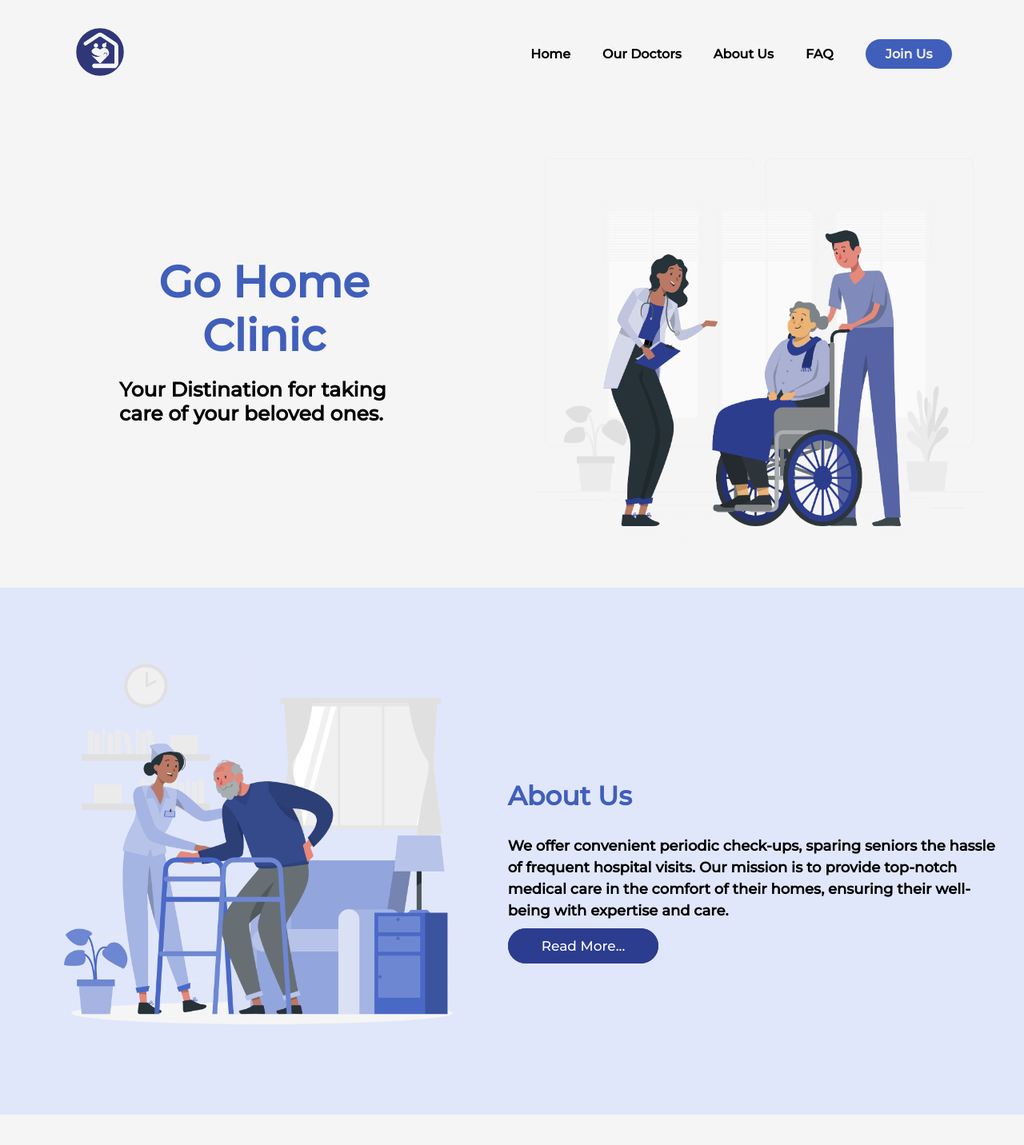
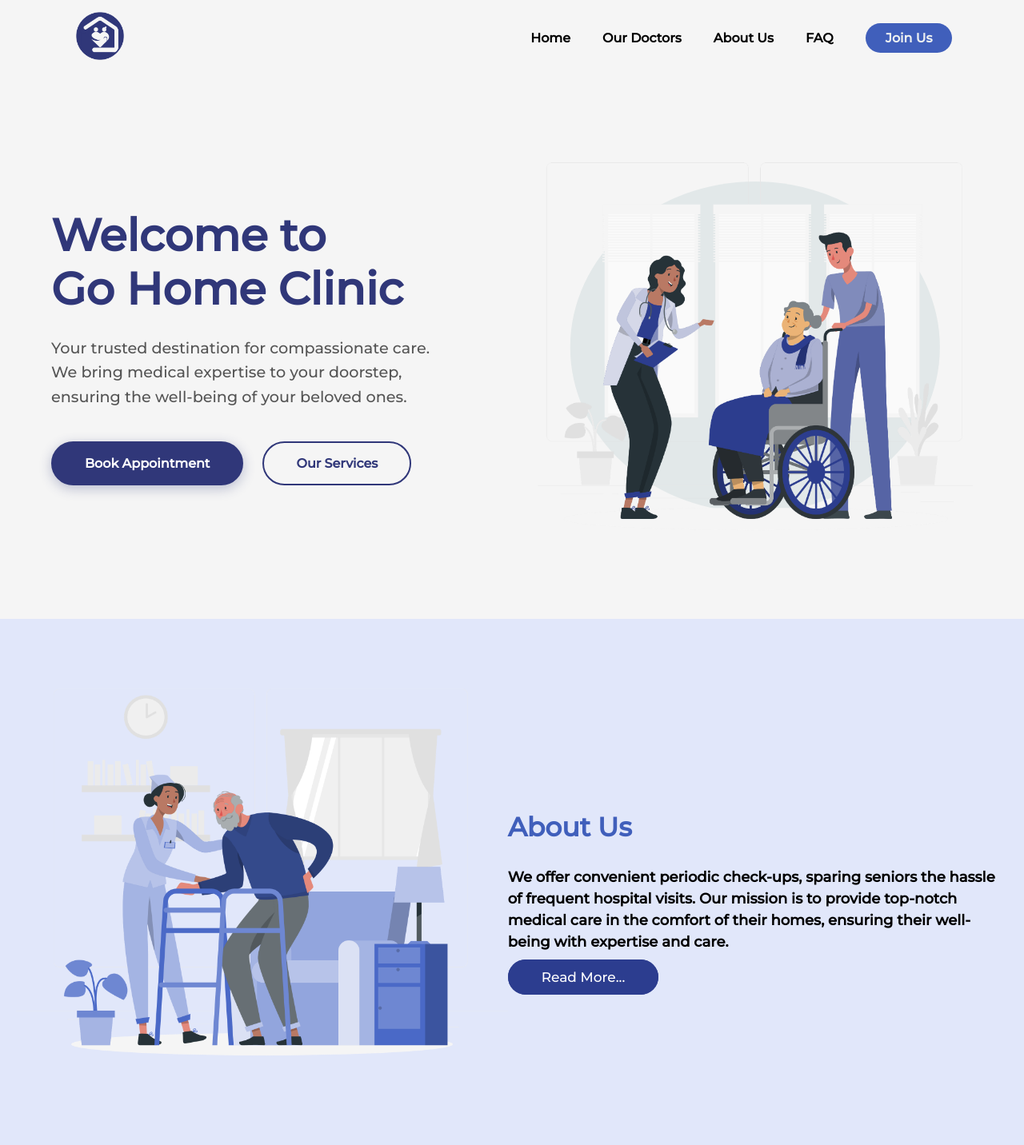
Before and after one commit to EngAboodSDev/go-home-clinic, a PHP site: page / in a window 1280 px wide. Shown: the top 1432 px of the page at 80% size. Run offline with PHP 8.4, Linux system fonts and the light colour scheme; some libraries are stand-ins or nearby versions.

Commit message:
refactor: Update and revamp  Intro section and navigation styles

```diff
--- a/Index.php
+++ b/Index.php
@@ -36,18 +36,22 @@ if (isset($_GET['dout']) && is_numeric($_GET['dout'])) {
 <body>
     <?php require_once('navbar.php'); ?>
     <section class="intro" id="intro">
-        <div id="intro-info">
-            <div>
-                <h1>Go Home Clinic</h1>
-                <div id="intro-tag-btn">
-                    <span>Your Distination for taking care of your beloved ones.</span>
-
+        <div class="intro-content">
+            <div class="intro-text">
+                <h1>Welcome to <br> Go Home Clinic</h1>
+                <p>Your trusted destination for compassionate care. We bring medical expertise to your doorstep,
+                    ensuring the well-being of your beloved ones.</p>
+                <div class="intro-actions">
+                    <a href="BookAbo.php" class="cta-btn primary-btn">Book Appointment</a>
+                    <a href="#services" class="cta-btn secondary-btn">Our Services</a>
                 </div>
             </div>
+            <div class="intro-image">
+                <div class="image-wrapper">
+                    <img src="imgs/Medical care-rafiki.png" alt="Medical Care" class="floating-img" />
+                    <div class="circle-bg"></div>
                 </div>
-
-        <div id="Medical-img">
-            <img src="imgs/Medical care-rafiki.png" alt="Medical-img" title=" Medical-img" />
+            </div>
         </div>
     </section>
     <section id="about_us">
--- a/css/navstyles.css
+++ b/css/navstyles.css
@@ -8,7 +8,7 @@ header  {
   display: flex;
   justify-content: flex-end;
   align-items: center;
-  padding: 30px 7%;
+  padding: 10px 7%;
   background-color: transparent;
 }
 
@@ -69,7 +69,7 @@ header  {
   height: 100%;
   width: 0;
   position: fixed;
-  z-index: 1;
+  z-index: 1000;
   left: 0;
   top: 0;
   background-color: white;
@@ -103,7 +103,7 @@ header  {
 }
 .overlay .close {
   position: absolute;
-  top: 20px;
+  top: 0px;
   right: 45px;
   font-size: 60px;
   color: #edf0f1;
--- a/css/newstyle.css
+++ b/css/newstyle.css
@@ -15,7 +15,6 @@ body .logbody {
   background-size: cover;
   background-position: center;
   background-repeat: no-repeat;
-
 }
 
 input[type="text"],
@@ -41,7 +40,6 @@ select {
   background-color: #e8eeef;
   color: black;
   box-shadow: 0 1px 0 rgba(0, 0, 0, 0.03) inset;
-
 }
 
 .sec {
@@ -102,12 +100,10 @@ position: relative;
 }
  */
 
-
 .AdminLogform {
   display: flex;
   justify-content: center;
   /* padding-top:  3rem; */
-
 }
 
 .logform {
@@ -115,7 +111,6 @@ position: relative;
   /* padding-top: 3rem; */
   flex-direction: column;
   align-items: center;
-
 }
 
 .sub_form {
@@ -125,7 +120,8 @@ position: relative;
   width: 60vh;
   height: 70vh;
   border-radius: 12px;
-  box-shadow: rgba(50, 50, 93, 0, 25) 0px 13px 27px -5px,
+  box-shadow:
+    rgba(50, 50, 93, 0, 25) 0px 13px 27px -5px,
     rgba(0, 0, 0, 0.459) 0px 8px 16px -8px;
   background-color: white;
 }
@@ -148,8 +144,7 @@ position: relative;
   margin-top: 8px;
 
   width: 250px;
-  background-color: #EAEEED;
-
+  background-color: #eaeeed;
 }
 
 .upper_form input:focus {
@@ -161,7 +156,6 @@ position: relative;
   text-decoration: none;
   color: black;
   margin-left: 12px;
-
 }
 
 .logforget:hover {
@@ -180,7 +174,6 @@ position: relative;
   background-color: #405fbb;
   /* font-weight: 600; */
   width: 100%;
-
 }
 
 .log_btn button:hover {
@@ -206,13 +199,10 @@ position: relative;
 
 /*   HERE IS THE SIGNIN     */
 .re_body {
-
   height: 120vh;
   background-size: cover;
   background-position: center;
   background-repeat: no-repeat;
-
-
 }
 
 .reg_form {
@@ -229,20 +219,18 @@ position: relative;
   width: 60vh;
   /* height: 110vh; */
   border-radius: 12px;
-  box-shadow: rgba(50, 50, 93, 0, 25) 0px 13px 27px -5px,
+  box-shadow:
+    rgba(50, 50, 93, 0, 25) 0px 13px 27px -5px,
     rgba(0, 0, 0, 0.459) 0px 8px 16px -8px;
   background-color: white;
   font-family: "Montserrat", sans-serif;
   /* font-family:Arial, Helvetica, sans-serif; */
   margin-top: 10px;
-
-
 }
 
 .re-sub-form label {
   color: #000000;
   font-size: 15px;
-
 }
 
 .re-sub-form p {
@@ -250,7 +238,6 @@ position: relative;
   opacity: 0.75;
   margin-top: 10px;
   font-family: "Montserrat", sans-serif;
-
 }
 
 .re_form input {
@@ -261,8 +248,7 @@ position: relative;
   margin-top: 10px;
   padding: 1px px;
   width: 250px;
-  background-color: #EAEEED;
-
+  background-color: #eaeeed;
 }
 
 .re_form input:focus {
@@ -282,7 +268,6 @@ position: relative;
   /* font-weight: 600; */
   width: 100%;
   font-family: "Montserrat", sans-serif;
-
 }
 
 .re_form button:hover {
@@ -310,19 +295,15 @@ position: relative;
 
   box-shadow: 0 -1px 0 rgba(255, 255, 255, 0.1) inset;
   margin-bottom: 10px;
-
 }
 
 .cancel:hover {
   background-color: #6e2929 !important;
-
 }
 
 .error-message {
-
   color: red;
   font-size: 13px;
-
 }
 
 /*  THERE IS THE HOME PAGE    */
@@ -330,70 +311,215 @@ html {
   scroll-behavior: smooth;
 }
 
-
-
+/* Hero Section Redesign */
 #intro {
+  /* background: linear-gradient(135deg, #f5f7fa 0%, #c3cfe2 100%); */
+  min-height: 85vh;
   display: flex;
-  padding: 20px;
-  text-align: right;
-  justify-content: space-between;
   align-items: center;
+  justify-content: center;
+  padding: 2rem 5%;
+  position: relative;
+  overflow: hidden;
+  text-align: left;
 }
 
-#intro div {
-  display: inline-block;
+.intro-content {
+  display: flex;
+  align-items: center;
+  justify-content: space-between;
+  width: 100%;
+  max-width: 1200px;
+  gap: 4rem;
 }
 
-#intro-info {
+.intro-text {
   flex: 1;
   text-align: left;
-  padding: 120px;
-
+  animation: fadeInLeft 1s ease-out;
 }
 
-#intro-info h1 {
+.intro-text h1 {
   font-family: "Montserrat", sans-serif;
-  /* font-family:Arial, Helvetica, sans-serif; */
-  font-size: 55px;
+  font-size: 3.5rem;
   font-weight: 800;
-  margin: 0px 0 10px;
-  color: #405fbb;
-
+  text-align: left;
+  color: #303779;
+  line-height: 1.2;
+  margin-bottom: 1.5rem;
 }
 
-#intro-info span {
-  font-family: "Montserrat", sans-serif;
-  /* font-family:system-ui, -apple-system, BlinkMacSystemFont, 'Segoe UI', Roboto, Oxygen, Ubuntu, Cantarell, 'Open Sans', 'Helvetica Neue', sans-serif; */
-  font-weight: 600;
-  padding: 9px;
-  font-size: 25px;
-  display: inline-flex;
-  margin-bottom: 10px;
+.intro-text p {
+  font-size: 1.2rem;
+  color: #555;
+  text-align: left;
+  margin-bottom: 2.5rem;
+  line-height: 1.6;
+  max-width: 500px;
+}
+
+.intro-actions {
+  display: flex;
+  gap: 1.5rem;
+}
+
+.cta-btn {
+  padding: 1rem 2.5rem;
+  border-radius: 50px;
+  font-weight: 700;
+  font-size: 1rem;
+  text-decoration: none;
+  transition: all 0.3s ease;
+  display: inline-block;
+  cursor: pointer;
+}
+
+.primary-btn {
+  background-color: #303779;
+  color: #fff;
+  box-shadow: 0 4px 15px rgba(48, 55, 121, 0.3);
+  border: 2px solid #303779;
+}
+
+.primary-btn:hover {
+  background-color: #262b60;
+  transform: translateY(-3px);
+  box-shadow: 0 8px 25px rgba(48, 55, 121, 0.4);
+}
+
+.secondary-btn {
+  background-color: transparent;
+  border: 2px solid #303779;
+  color: #303779;
+}
+
+.secondary-btn:hover {
+  background-color: #303779;
+  color: white;
+  transform: translateY(-3px);
+}
+
+.intro-image {
+  flex: 1;
+  display: flex;
+  justify-content: center;
+  position: relative;
+  animation: fadeInRight 1s ease-out;
+}
+
+.image-wrapper {
+  position: relative;
+  width: 100%;
+  max-width: 550px;
+}
+
+.floating-img {
+  width: 100%;
+  height: auto;
+  animation: float 6s ease-in-out infinite;
+  position: relative;
+  z-index: 2;
+}
+
+.circle-bg {
+  position: absolute;
+  top: 50%;
+  left: 50%;
+  transform: translate(-50%, -50%);
+  width: 85%;
+  height: 85%;
+  background: rgba(58, 114, 127, 0.1);
+  border-radius: 50%;
+  z-index: 1;
+}
+
+/* Animations */
+@keyframes float {
+  0% {
+    transform: translateY(0px);
+  }
+  50% {
+    transform: translateY(-20px);
+  }
+  100% {
+    transform: translateY(0px);
+  }
+}
+
+@keyframes fadeInLeft {
+  from {
+    opacity: 0;
+    transform: translateX(-50px);
+  }
+  to {
+    opacity: 1;
+    transform: translateX(0);
+  }
+}
+
+@keyframes fadeInRight {
+  from {
+    opacity: 0;
+    transform: translateX(50px);
+  }
+  to {
+    opacity: 1;
+    transform: translateX(0);
+  }
+}
+
+@media screen and (max-width: 992px) {
+  .intro-text h1 {
+    font-size: 2.8rem;
+    text-align: left;
+  }
+
+  .intro-content {
+    text-align: left;
+    gap: 2rem;
+  }
 }
 
 @media screen and (max-width: 768px) {
   #intro {
-    flex-direction: column;
-    padding: 20px;
-
+    padding: 0.1rem 1.5rem;
+    min-height: auto;
   }
 
-  #Medical-img {
-    padding: 0px !important;
+  .intro-content {
+    flex-direction: column;
+    text-align: center;
+    gap: 3rem;
   }
 
-  #intro-info {
-    padding-block: 50px;
+  .intro-text {
+    align-items: center;
+    text-align: center;
+    width: 100%;
   }
 
-  #intro-info {
-    margin-right: 0;
+  .intro-text h1 {
+    font-size: 2.5rem;
     text-align: center;
   }
 
-  #Medical-img img {
-    margin-top: 20px;
-    /* Add some space between text and image */
+  .intro-text p {
+    margin: 0 auto 2rem auto;
+    text-align: center;
+  }
+
+  .intro-actions {
+    justify-content: center;
+    flex-wrap: wrap;
+  }
+
+  .intro-image {
+    width: 100%;
+  }
+
+  .floating-img {
+    max-width: 80%;
+    margin: 0 auto;
   }
 }
 
@@ -408,26 +534,14 @@ html {
   font-family: "Montserrat", sans-serif;
   /* font-family:Arial, Helvetica, sans-serif; */
 
-  -webkit-transition: all .3s ease-in-out;
-  transition: all .3s ease-in-out;
+  -webkit-transition: all 0.3s ease-in-out;
+  transition: all 0.3s ease-in-out;
 }
 
 .brand-btn:hover,
 .brand-btn:focus {
   background-color: transparent;
   color: #2c3d8f;
-}
-
-#Medical-img {
-  width: 50%;
-  align-items: center;
-  padding: 30px;
-
-}
-
-#Medical-img img {
-  /* height:450px; */
-  width: 100%;
 }
 
 #about_us {
@@ -462,7 +576,7 @@ html {
   font-weight: 600;
   padding: 10;
   font-size: 18px;
-  margin-bottom: 20PX;
+  margin-bottom: 20px;
 }
 
 .nursing-img {
@@ -548,7 +662,6 @@ p {
   text-align: center;
 }
 
-
 .ser_container {
   display: flex;
   flex-wrap: wrap;
@@ -561,14 +674,14 @@ p {
   width: 350px;
   padding: 50px;
   background-color: #fff;
-  box-shadow: 0 5px 15px rgba(0, 0, 0, .1);
+  box-shadow: 0 5px 15px rgba(0, 0, 0, 0.1);
   border-radius: 80px;
   margin: 30px;
   overflow: hidden;
   text-align: center;
 }
 
-@media (max-width:578px) {
+@media (max-width: 578px) {
   .ser_container .ser_box {
     width: 100%;
     margin: 0px;
@@ -588,26 +701,23 @@ p {
 #about_us {
   font-family: "Montserrat", sans-serif;
   font-size: 15px;
-
 }
 
 p {
   font-size: 12px;
-
 }
 
 .ser_container .ser_box:before {
-  content: '';
+  content: "";
   width: 50%;
   height: 100%;
   position: absolute;
   top: 0;
   left: 0;
-  background: rgba(255, 255, 255, .2);
+  background: rgba(255, 255, 255, 0.2);
   z-index: 2;
   pointer-events: none;
 }
-
 
 .ser_container .ser_box .ser_icon {
   position: relative;
@@ -624,7 +734,6 @@ p {
   font-size: 40px;
   font-weight: 700px;
   transition: 1s;
-
 }
 
 .ser_container .ser_box:nth-child(1) .ser_icon {
@@ -672,8 +781,6 @@ p {
   margin: 10px 0;
 }
 
-
-
 .ser_container h3 {
   font-family: "Montserrat", sans-serif;
 
@@ -695,9 +802,7 @@ p {
   }
 }
 
-
 #stat_section {
-
   box-sizing: border-box;
   font-family: "Montserrat", sans-serif;
 
@@ -706,12 +811,10 @@ p {
   justify-content: space-between;
   align-items: center;
   padding: 50px;
-
 }
 
 .middle {
   width: 100%;
-
 }
 
 .counting-sec {
@@ -779,7 +882,6 @@ p {
   }
 }
 
-
 /*   HERE IS THE FORM      */
 
 body {
@@ -788,7 +890,6 @@ body {
 }
 
 #body_header {
-
   width: auto;
   margin: 0px auto;
   text-align: center;
@@ -851,7 +952,7 @@ button {
   position: relative;
   cursor: pointer;
   padding: 19px 39px 18px 39px;
-  color: #FFF;
+  color: #fff;
   background-color: #405fbb;
   font-size: 20px;
   /* font-weight: 700; */
@@ -867,13 +968,11 @@ button {
 
 button:hover {
   background-color: #10046d;
-
 }
 
 .redButton {
   background-color: #a53939 !important;
   font-family: "Montserrat", sans-serif;
-
 }
 
 .redButton:hover {
@@ -889,8 +988,6 @@ legend {
   font-size: 1.4em;
   margin-bottom: 10px;
 }
-
-
 
 .number {
   background-color: #10046d;
@@ -910,7 +1007,6 @@ form {
   max-width: 480px;
 }
 
-
 /* radio*/
 .main-container {
   height: 140px;
@@ -918,7 +1014,6 @@ form {
   align-items: center;
   justify-content: center;
   flex-direction: column;
-
 }
 
 .main-container h2 {
@@ -951,7 +1046,7 @@ form {
   cursor: pointer;
 }
 
-.radio-btn>i {
+.radio-btn > i {
   color: #ffffff;
   background-color: #10046d;
   font-size: 90px;
@@ -979,11 +1074,10 @@ form {
   display: block;
   width: 100%;
   margin-bottom: 10px;
-
 }
 
 .radio-btn .hobbies-icon i {
-  color: #FFDAE9;
+  color: #ffdae9;
   line-height: 80px;
   font-size: 60px;
 }
@@ -994,14 +1088,13 @@ form {
   font-weight: 800;
 }
 
-.custom-radio input:checked+.radio-btn {
+.custom-radio input:checked + .radio-btn {
   border: 3px solid #10046d;
 }
 
 .start_end {
   margin: 8px;
   display: inline-flex;
-
 }
 
 .price_form p {
@@ -1009,13 +1102,10 @@ form {
   font-size: 60px;
 }
 
-
-
 /*  HERE IS THE OUR DOCTORS       */
 
 .doc_container {
   text-align: center;
-
 }
 
 .doc_header {
@@ -1047,16 +1137,16 @@ form {
   font-family: "Montserrat", sans-serif;
   outline: none;
   transition: background 1s;
-  box-shadow: 0 8px 16px 0 rgba(0, 0, 0, 0.2), 0 6px 20px 0 rgba(0, 0, 0, 0.19);
+  box-shadow:
+    0 8px 16px 0 rgba(0, 0, 0, 0.2),
+    0 6px 20px 0 rgba(0, 0, 0, 0.19);
   position: center;
   width: 100%;
 }
 
 .btn-1:hover {
   background: #10046d;
-
 }
-
 
 .btn-2 {
   display: block;
@@ -1070,21 +1160,19 @@ form {
   outline: none;
   font-family: "Montserrat", sans-serif;
   transition: background 1s;
-  box-shadow: 0 8px 16px 0 rgba(0, 0, 0, 0.2), 0 6px 20px 0 rgba(0, 0, 0, 0.19);
+  box-shadow:
+    0 8px 16px 0 rgba(0, 0, 0, 0.2),
+    0 6px 20px 0 rgba(0, 0, 0, 0.19);
   position: center;
   width: 100%;
 }
 
 .btn-2:hover {
   background-color: #6e2929 !important;
-
 }
-
-
 
 .btn-:hover {
   background: #10046d;
-
 }
 
 .doc_sub_container {
@@ -1113,7 +1201,6 @@ form {
 
 .Doc_teams,
 .Review_teams {
-
   margin: 10px;
   padding: 22px;
   cursor: pointer;
@@ -1160,7 +1247,7 @@ form {
   display: inline-block;
   /* height: 30px;
   width: 2px; */
-  transition: .4s;
+  transition: 0.4s;
   font-size: 27px;
 }
 
@@ -1170,10 +1257,9 @@ form {
 
 .social-links a i {
   color: #10046d;
-
 }
 
-@media screen and (max-width:600px) {
+@media screen and (max-width: 600px) {
   .teams {
     max-width: 1000px;
   }
@@ -1189,7 +1275,6 @@ form {
 }
 
 .faq_div {
-
   text-align: center;
   padding: 10px;
 }
@@ -1200,7 +1285,6 @@ form {
   font-weight: 550;
   padding-top: 0px;
   padding-bottom: 0px;
-
 }
 
 .faq_body h2 {
@@ -1265,7 +1349,7 @@ form {
 }
 
 .projects tbody tr:hover td {
-  background-color: #FAF7F7;
+  background-color: #faf7f7;
 }
 
 .projects table tbody tr td:last-child {
@@ -1320,21 +1404,15 @@ form {
   font-size: 15px;
 }
 
-
-
 /* --------------- */
-
-
 
 .edit_form {
   padding: 0px;
 }
 
-
 #medRecDetails {
   resize: vertical;
 }
-
 
 #reviewerImg {
   width: 100px !important;
```
Lines whose indentation alone changed are shown as unchanged.
